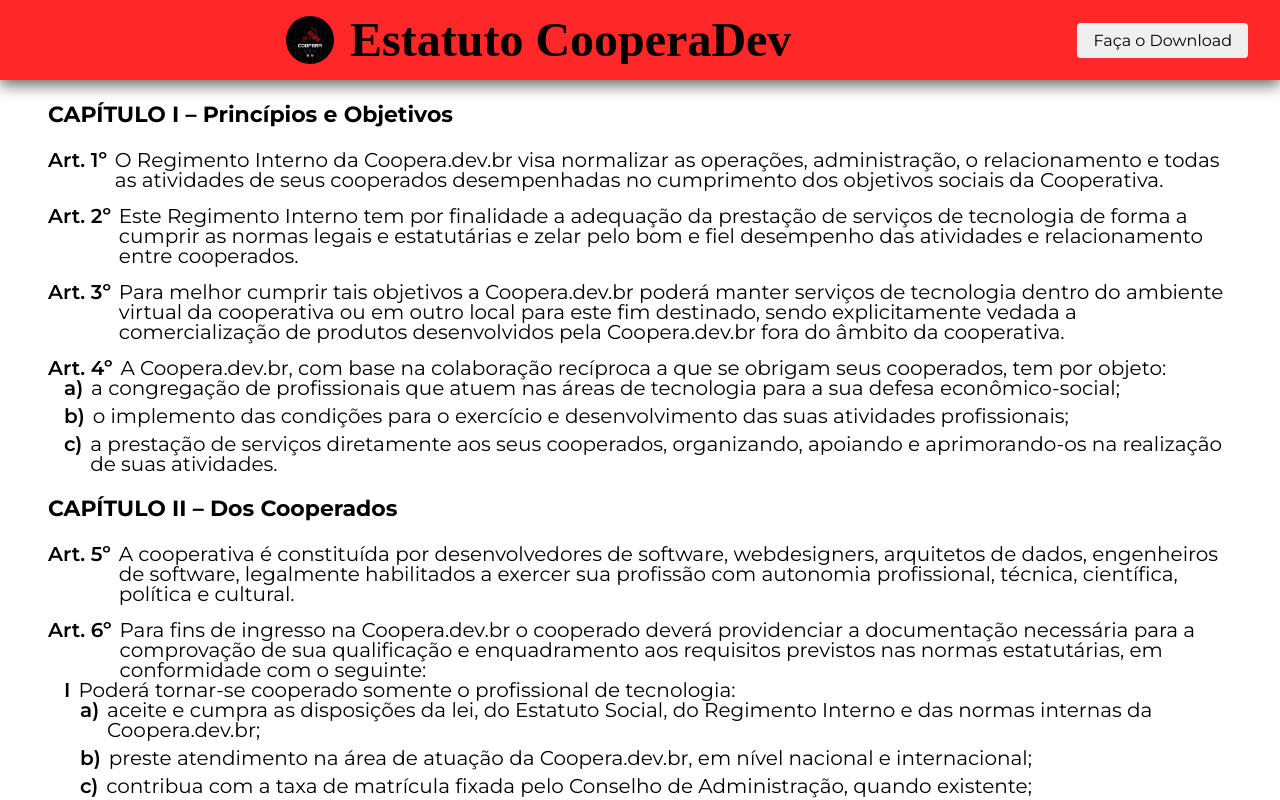
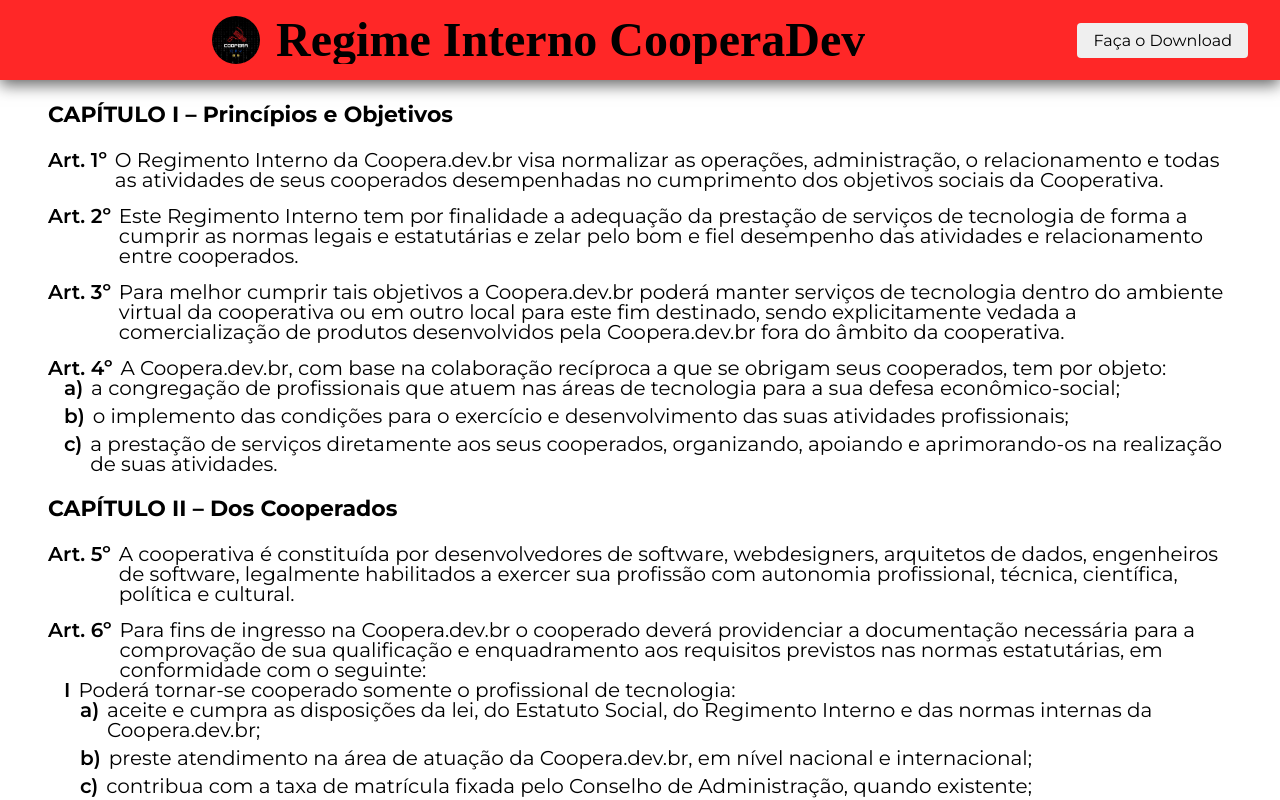
Before and after one commit to coopera-dev-br/estatuto, a plain HTML site: page index.html in a window 1280 px wide. Shown: the top 800 px of the page. Drawn offline with Linux system fonts and the light colour scheme.

Commit message:
Add files via upload
Correção do nome da pagina: de Estatuto para Regime interno

```diff
--- a/index.html
+++ b/index.html
@@ -28,7 +28,7 @@
     <header>
       <div class="logo-container">
         <img src="./assets/imgs/cooperadevLogo.png" />
-        <h1>Estatuto CooperaDev</h1>
+        <h1>Regime Interno CooperaDev</h1>
       </div>
       <div class="button-container">
         <button id="download-button">Faça o Download</button>
```
